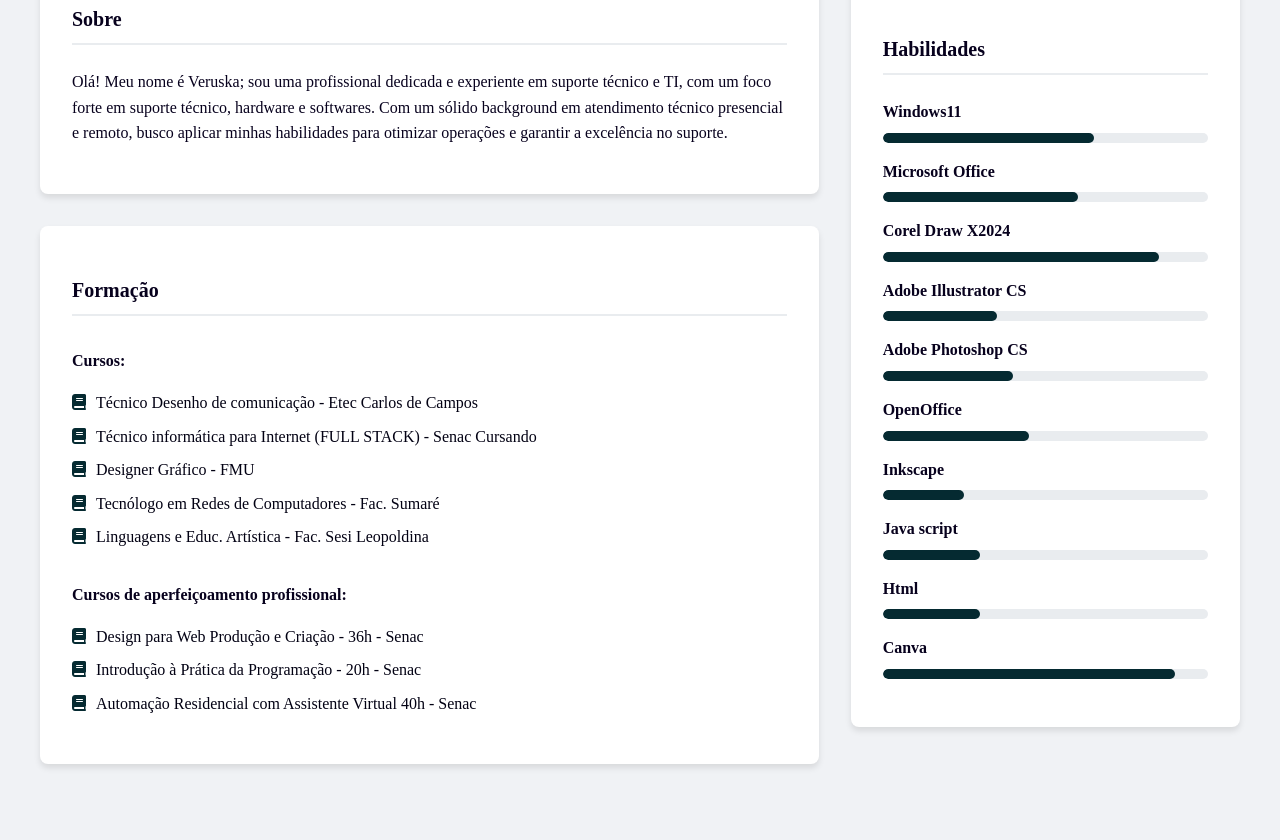
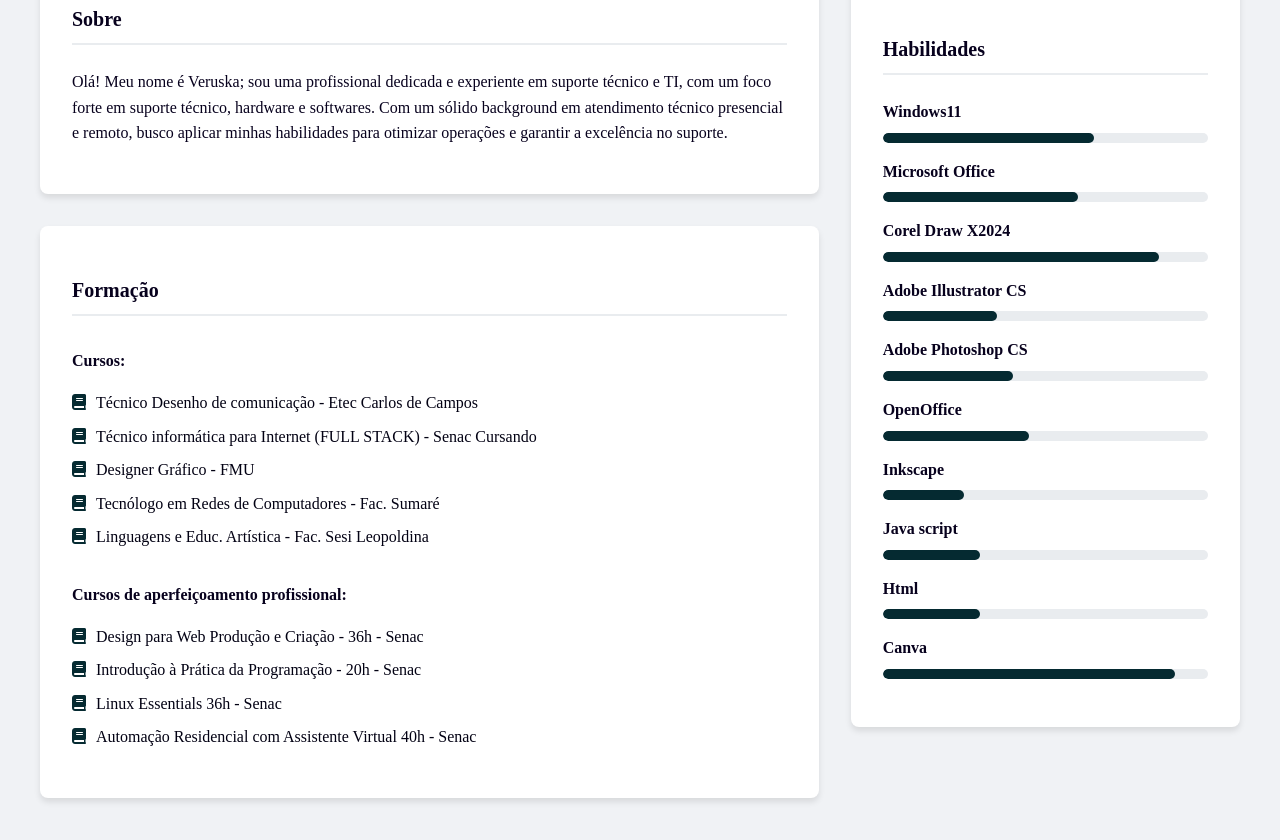
Before and after one commit to Veruskadesigner/curriculum, a plain HTML site: page Index.html in a window 1280 px wide. Shown: the part 498-1338 px from the top of the page. Drawn offline with Linux system fonts and the light colour scheme; a web font is replaced by a local one.

Commit message:
Update Index.html

```diff
--- a/Index.html
+++ b/Index.html
@@ -357,6 +357,7 @@
                     <!-- <li>Técnico informática para Internet (FULL STACK) - SENAC Cursando</li> -->
                     <li>Design para Web Produção e Criação - 36h - Senac</li>
                     <li>Introdução à Prática da Programação - 20h - Senac </li>
+                    <li>Linux Essentials 36h - Senac</li>
                     <li>Automação Residencial com Assistente Virtual 40h - Senac</li>
                     <!-- <li>HTMLS e CSS3</li> -->
                     <!-- <li>Técnico em Eletroeletrônica</li> -->
```
